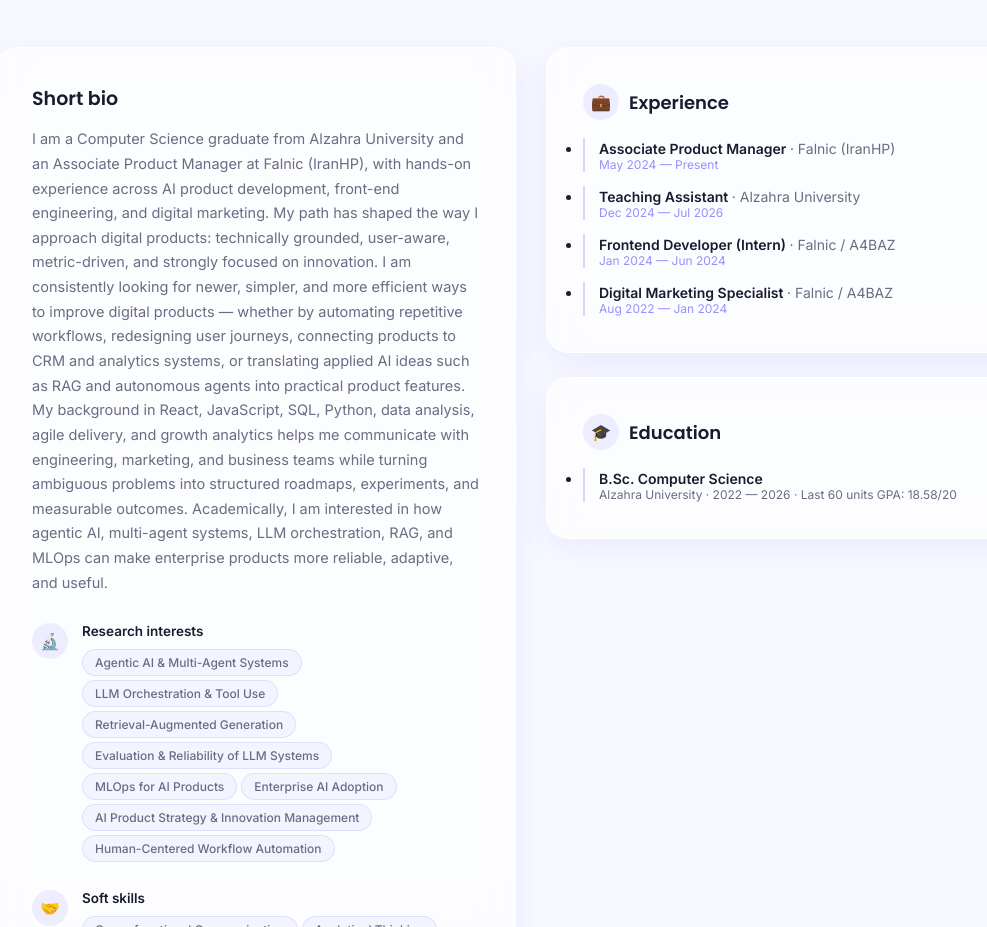
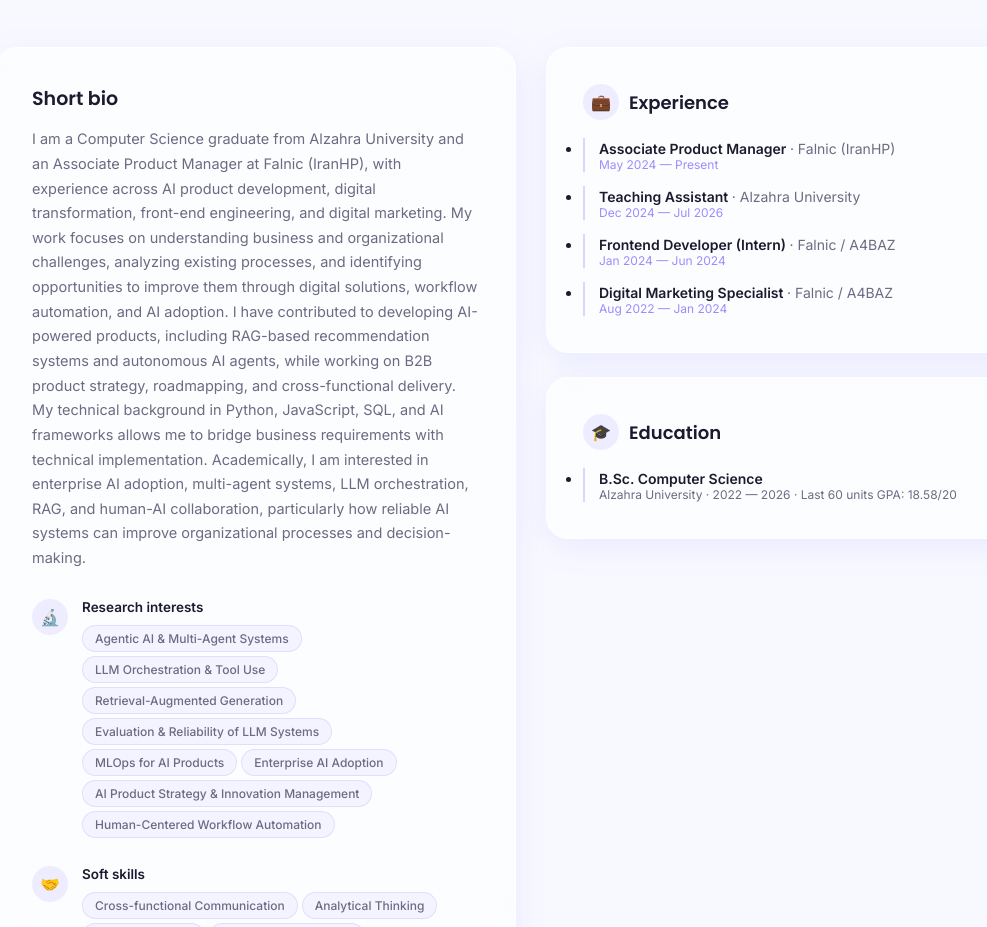
Before and after one commit to arbatimahsa/mahsa-portfolio, a plain HTML site: page index.html in a window 1280 px wide. Shown: the part 1149-2076 px from the top of the page, without its empty margins (109-1096 px from the left). Drawn offline with Linux system fonts and the light colour scheme.

Commit message:
Update index.html

```diff
--- a/index.html
+++ b/index.html
@@ -281,7 +281,9 @@ I'm a Computer Science graduate and Associate Product Manager at Falnic (IranHP)
     <div class="about-grid">
       <div class="glass card reveal">
         <h3 style="font-size:19px; font-weight:600;">Short bio</h3>
-        <p style="margin-top:14px; color:var(--muted); line-height:1.7; font-size:14.5px;">I am a Computer Science graduate from Alzahra University and an Associate Product Manager at Falnic (IranHP), with hands-on experience across AI product development, front-end engineering, and digital marketing. My path has shaped the way I approach digital products: technically grounded, user-aware, metric-driven, and strongly focused on innovation. I am consistently looking for newer, simpler, and more efficient ways to improve digital products — whether by automating repetitive workflows, redesigning user journeys, connecting products to CRM and analytics systems, or translating applied AI ideas such as RAG and autonomous agents into practical product features. My background in React, JavaScript, SQL, Python, data analysis, agile delivery, and growth analytics helps me communicate with engineering, marketing, and business teams while turning ambiguous problems into structured roadmaps, experiments, and measurable outcomes. Academically, I am interested in how agentic AI, multi-agent systems, LLM orchestration, RAG, and MLOps can make enterprise products more reliable, adaptive, and useful.</p>
+        <p style="margin-top:14px; color:var(--muted); line-height:1.7; font-size:14.5px;">
+I am a Computer Science graduate from Alzahra University and an Associate Product Manager at Falnic (IranHP), with experience across AI product development, digital transformation, front-end engineering, and digital marketing. My work focuses on understanding business and organizational challenges, analyzing existing processes, and identifying opportunities to improve them through digital solutions, workflow automation, and AI adoption. I have contributed to developing AI-powered products, including RAG-based recommendation systems and autonomous AI agents, while working on B2B product strategy, roadmapping, and cross-functional delivery. My technical background in Python, JavaScript, SQL, and AI frameworks allows me to bridge business requirements with technical implementation. Academically, I am interested in enterprise AI adoption, multi-agent systems, LLM orchestration, RAG, and human-AI collaboration, particularly how reliable AI systems can improve organizational processes and decision-making.
+</p>
         <div class="row-icon"><div class="icon-circle">🔬</div><div><div style="font-size:13.5px; font-weight:600;">Research interests</div><div style="margin-top:6px;"><span class="tag">Agentic AI & Multi-Agent Systems</span><span class="tag">LLM Orchestration & Tool Use</span><span class="tag">Retrieval-Augmented Generation</span><span class="tag">Evaluation & Reliability of LLM Systems</span><span class="tag">MLOps for AI Products</span><span class="tag">Enterprise AI Adoption</span><span class="tag">AI Product Strategy & Innovation Management</span><span class="tag">Human-Centered Workflow Automation</span></div></div></div>
         <div class="row-icon"><div class="icon-circle">🤝</div><div><div style="font-size:13.5px; font-weight:600;">Soft skills</div><div style="margin-top:6px;"><span class="tag">Cross-functional Communication</span><span class="tag">Analytical Thinking</span><span class="tag">Problem Framing</span><span class="tag">Stakeholder Alignment</span><span class="tag">Team Collaboration</span><span class="tag">Adaptability</span><span class="tag">Leadership & Mentorship</span><span class="tag">Product Sense</span></div></div></div>
         <div class="row-icon"><div class="icon-circle">🌐</div><div><div style="font-size:13.5px; font-weight:600;">Languages</div><div style="margin-top:6px;"><span class="tag">Persian · Native</span><span class="tag">English · Full professional proficiency</span></div></div></div>
```
